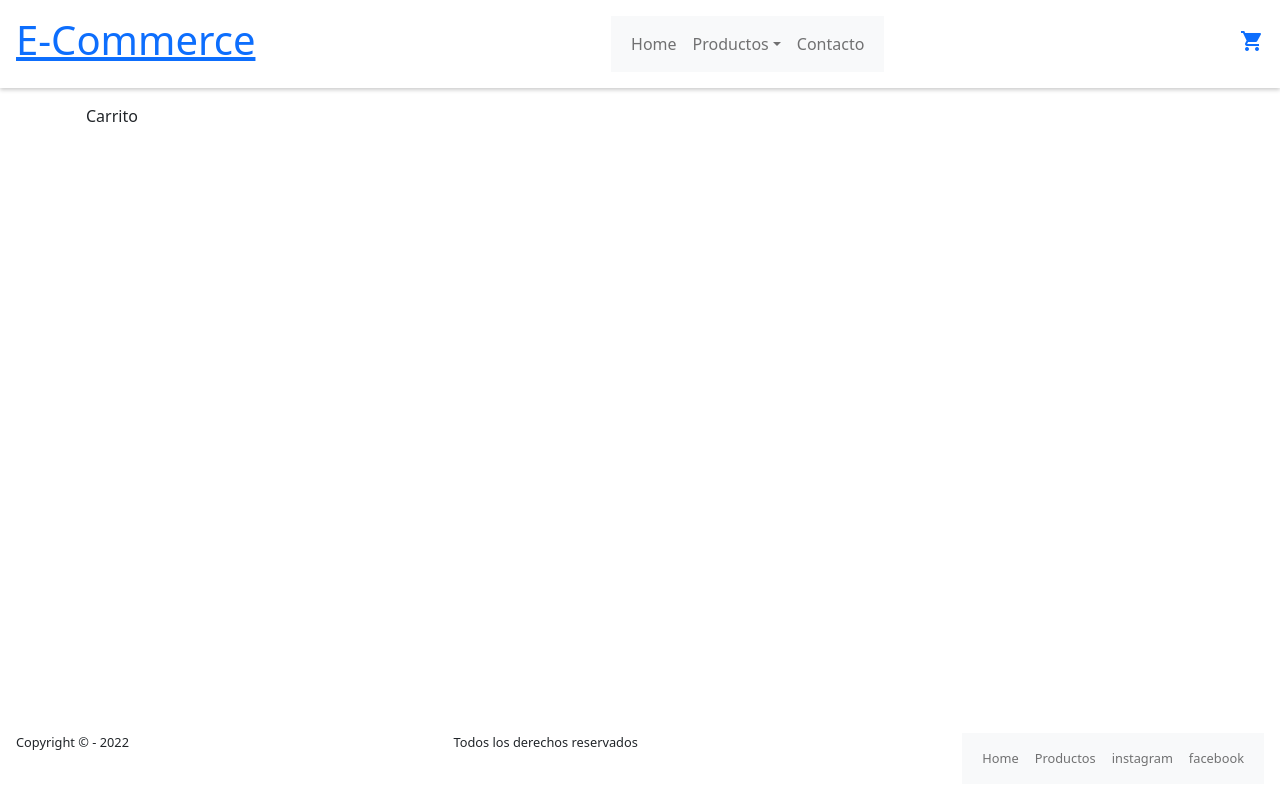
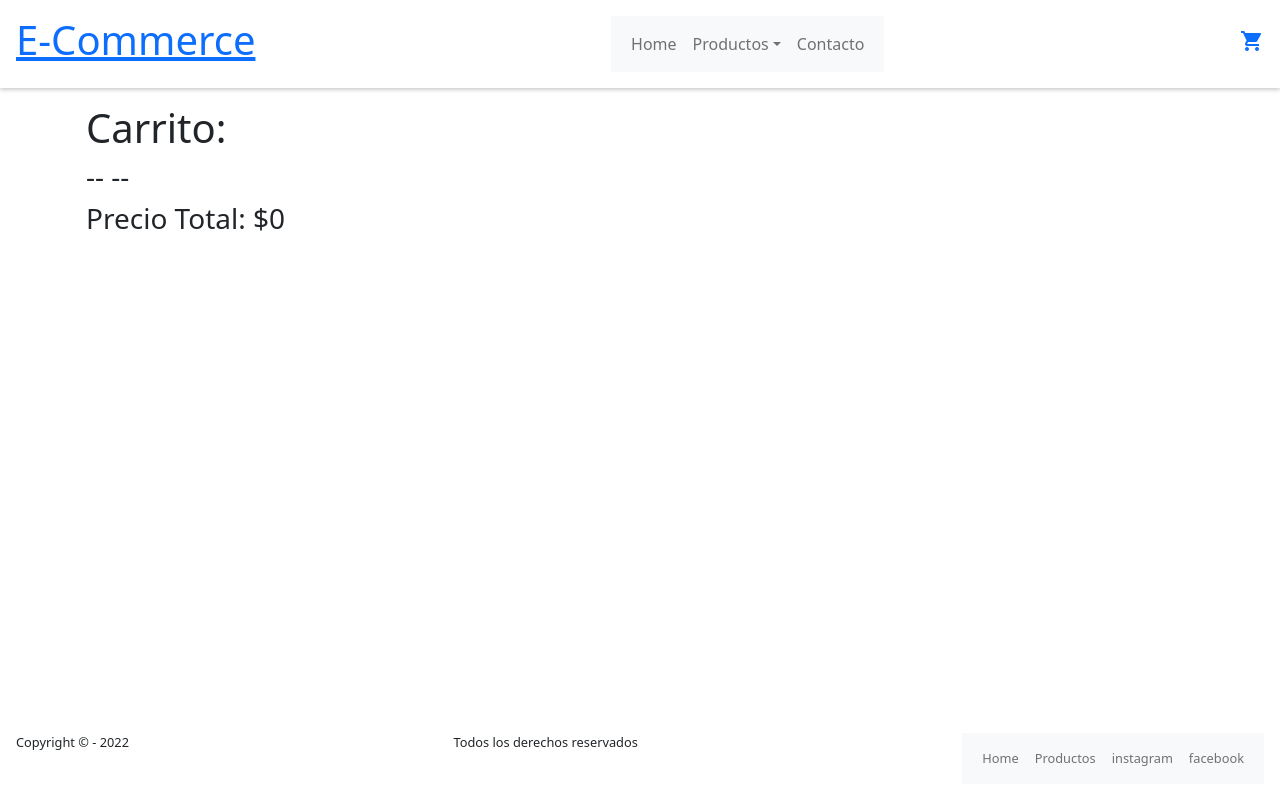
Before and after one commit to nicofeinbraun/ecommer-feinbraun, a React (Create React App) app: page /cart in a window 1280 px wide. Built offline with nearby package versions, Linux system fonts and the light colour scheme.

Commit message:
contexto

```diff
--- a/src/App.jsx
+++ b/src/App.jsx
@@ -2,17 +2,16 @@ import Header from "./components/Header/Header"
 import Footer from "./components/Footer/Footer"
 import Main from "./components/Main/Main"
 import { BrowserRouter } from "react-router-dom"
-import MiCustomProvider from "./miContexto"
+import {CustomProvider} from "./miContexto"
 
 const App = () => {
     return (
         <BrowserRouter>
-            <MiCustomProvider>
+            <CustomProvider>
                 <Header/>
-                <Main>
-                </Main>
-                <Footer/>
-            </MiCustomProvider>
+                <Main/>
+            </CustomProvider>
+            <Footer/>
         </BrowserRouter>
     )
 }
--- a/src/components/Header/CartWidget.jsx
+++ b/src/components/Header/CartWidget.jsx
@@ -1,4 +1,9 @@
+import React, { useContext, useState } from 'react'
+import {cartContext} from "../../miContexto"
 const CartWidget = () => {
+
+    //const resultado = useContext(cartContext)
+
     return(
         <span className="material-icons">
         shopping_cart
--- a/src/components/Main/Carrito.jsx
+++ b/src/components/Main/Carrito.jsx
@@ -1,8 +1,16 @@
-import React from 'react'
+import React, { useContext, useState } from 'react'
+import {cartContext} from "../../miContexto"
 
 const Carrito = () => {
+
+  const {precio_total , carrito} = useContext(cartContext)
+  console.log(carrito.codigo)
   return (
-    <div>Carrito</div>
+    <div>
+      <h1>Carrito:</h1>
+      <h3>{carrito.codigo} -- {carrito.producto} -- {carrito.cantidad}</h3>
+      <h3>Precio Total: ${precio_total}</h3>
+    </div>
   )
 }
 
--- a/src/components/Main/Items/Contador.jsx
+++ b/src/components/Main/Items/Contador.jsx
@@ -1,10 +1,10 @@
 import {useState , useEffect, onAdd} from "react"
+import {Link} from 'react-router-dom'
 
 const Contador = ({init,stock, onClick}) => {
 
     const [contador,setContador] = useState(init)
     const [confirmado,setConfirmado] = useState(false)
-    //const {agregarProducto} = useContext(contexto)
 
     const sumar = () => {
         if (contador < stock){
@@ -21,7 +21,6 @@ const Contador = ({init,stock, onClick}) => {
 
     const handleClick = (conta) =>{
         setConfirmado(true)
-        console.log(conta)
         onClick(conta)
     }
 
@@ -37,7 +36,9 @@ const Contador = ({init,stock, onClick}) => {
     }else{
         return(
             <div>
-                <button>Cancelar</button>
+                <Link to="/cart">
+                    <button>Terminar Compra</button>
+                </Link>
             </div>
         )
     }
--- a/src/components/Main/Items/ItemDetail.jsx
+++ b/src/components/Main/Items/ItemDetail.jsx
@@ -1,14 +1,18 @@
-import React, { useState } from 'react'
+import React, { useContext, useState } from 'react'
 import Contador from "./Contador"
 import {Link , NavLink} from 'react-router-dom'
+import {cartContext} from "../../../miContexto"
 
 const ItemDetail = ({productos}) => {
 
     const [cantidad,setCantidad] =useState(0)
+    //const[precio,setPrecio] = useState(0)
+    const {addItem} = useContext(cartContext)
 
     const handleClick = (e) =>{
         setCantidad (e)
-
+        //setPrecio (productos.precio*e)
+        addItem(productos,e,(productos.precio*e))
     }
 
     return (
@@ -18,8 +22,8 @@ const ItemDetail = ({productos}) => {
             <p>Precio : ${productos.precio}</p>
             <p>Detalle : {productos.descripcion}</p>
             <Contador init = {0} stock ={10} onClick={handleClick}/>
-            <Link to="/cart">
-            <button>Terminar Compra</button>
+            <Link to="/">
+            <button>Volver</button>
             </Link>
         </article>
         )
--- a/src/miContexto.jsx
+++ b/src/miContexto.jsx
@@ -1,26 +1,57 @@
 import {createContext , useState} from 'react'
+import producto from "./productos.json"
 
-const contexto = createContext()
+export const cartContext = createContext()
 
-const { Provider } =contexto
+const { Provider } = cartContext
 
-const MiCustomProvider = ({children}) =>{
+export const CustomProvider =({ defaultValue = [], children,producto }) =>{
 
-    const [carrito,setCarrito] = useState([])
-    const [cantidad_total,setCantidad_total] = useState(0)
+    const [carrito,setCarrito] = useState(defaultValue)
+
     const [precio_total,setPrecio_total] = useState(0)
+    /*const valorDelContexto = {
+        cantidad_total : 0,
+        precio_total : 0,
+        carrito : []
+    }*/
 
-    const valorDelContexto ={
-        cantidad_total,
-        precio_total,
-        carrito : carrito
+    const addItem =( producto, cantidad,precio) => {
+        if (isInCart(producto.codigo)){
+            const newCarrito = [...carrito]
+            for (const element of newCarrito){
+                if(element.producto.codigo == producto.codigo){
+                    producto.cantidad = it.cantidad + cantidad
+                }
+            }
+            setCarrito(newCarrito)
+        }else{
+            setCarrito([...carrito,{
+                codigo:producto.codigo,
+                producto:producto.nombre,
+                cantidad:cantidad,
+                precio:precio
+            }])
+            setPrecio_total (precio_total + precio)
+        }
     }
 
+    const isInCart = (codigo) => {
+        return carrito.find(e => e.codigo === codigo)
+    }
+
+    const removeItem = (codigo) => {
+        const newCarrito = [...carrito].map(element => element.codigo !== codigo);
+        setCarrito(newCarrito)
+    }
+
+    const clearCarrito = () => {
+        setCarrito([])
+    }
     return (
-        <Provider value={valorDelContexto}>
+        <Provider value={{carrito, addItem, precio_total}}>
             {children}
         </Provider>
     )
 }
-
-export default MiCustomProvider
+export default cartContext
--- a/src/productos.json
+++ b/src/productos.json
@@ -3,7 +3,6 @@
         "codigo": 1,
         "nombre":"Conjunto Deportivo",
         "precio": 7199,
-        "cantidad":0,
         "categorias" : "otros",
         "descripcion": "Lorem ipsum dolor sit amet.",
         "img":"./fotos/conjuntodeportivo.jpg"
@@ -12,7 +11,6 @@
         "codigo": 2,
         "nombre":"Saco",
         "precio": 6000,
-        "cantidad":0,
         "categorias" : "otros",
         "descripcion": "Lorem ipsum dolor sit amet.",
         "img":"./fotos/Saco.jpg"
@@ -21,7 +19,6 @@
         "codigo": 3 ,
         "nombre":"Remera Hombre",
         "precio": 800,
-        "cantidad":0,
         "categorias" : "remeras",
         "descripcion": "Lorem ipsum dolor sit amet.",
         "img":"./fotos/Remera.jpg"
@@ -30,7 +27,6 @@
         "codigo": 4 ,
         "nombre":"Jean",
         "precio": 2000,
-        "cantidad":0,
         "categorias":"pantalones",
         "descripcion": "Lorem ipsum dolor sit amet.",
         "img":"./fotos/jean-hombre.jpg"
@@ -39,7 +35,6 @@
         "codigo": 6,
         "nombre":"Remera Deportiva",
         "precio": 1300,
-        "cantidad":0,
         "categorias":"remeras",
         "descripcion": "Lorem ipsum dolor sit amet.",
         "img":"./fotos/remeradeporte.jpg"
@@ -48,7 +43,6 @@
         "codigo": 7,
         "nombre":"Jean Mujer",
         "precio": 1800,
-        "cantidad":0,
         "categorias":"pantalones",
         "descripcion": "Lorem ipsum dolor sit amet.",
         "img":"./fotos/jean.jpg"
```
